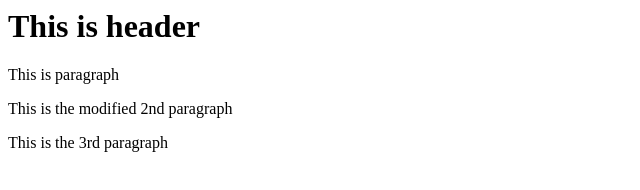
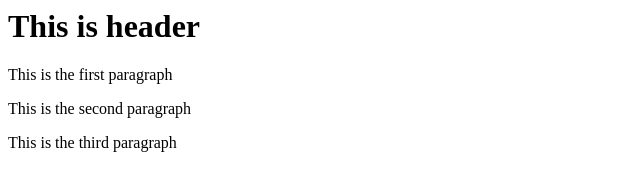
Before and after one commit to pardhivadev/git-test, a website: page index.html in a window 1280 px wide. Shown: the whole page, without its empty margins (0-640 px from the left). Drawn offline with Linux system fonts and the light colour scheme.

Commit message:
new commit

```diff
--- a/index.html
+++ b/index.html
@@ -2,9 +2,10 @@
   <head></head>
   <body>
     <h1>This is header</h1>
-    <p>This is paragraph</p>
-    <p>This is the modified 2nd paragraph</p>
-    <p>This is the 3rd paragraph</p>
+    <p>This is the first paragraph</p>
+    <p>This is the second paragraph</p>
+    <p>This is the third paragraph</p>
+
   </body>
 
 </html>
```
Also changed, not shown: package.json (added, +24 -0 lines), 2 other files.
